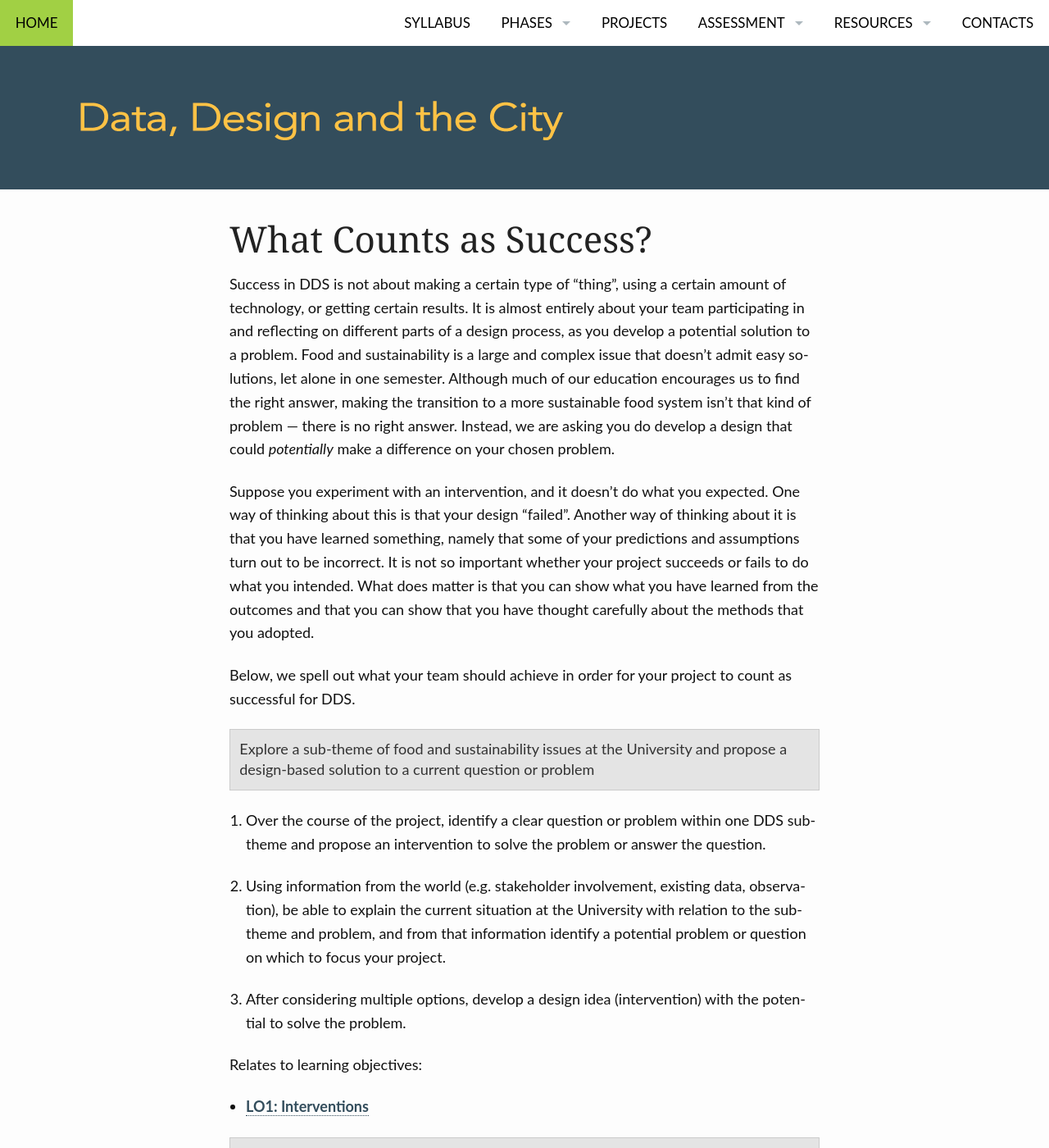
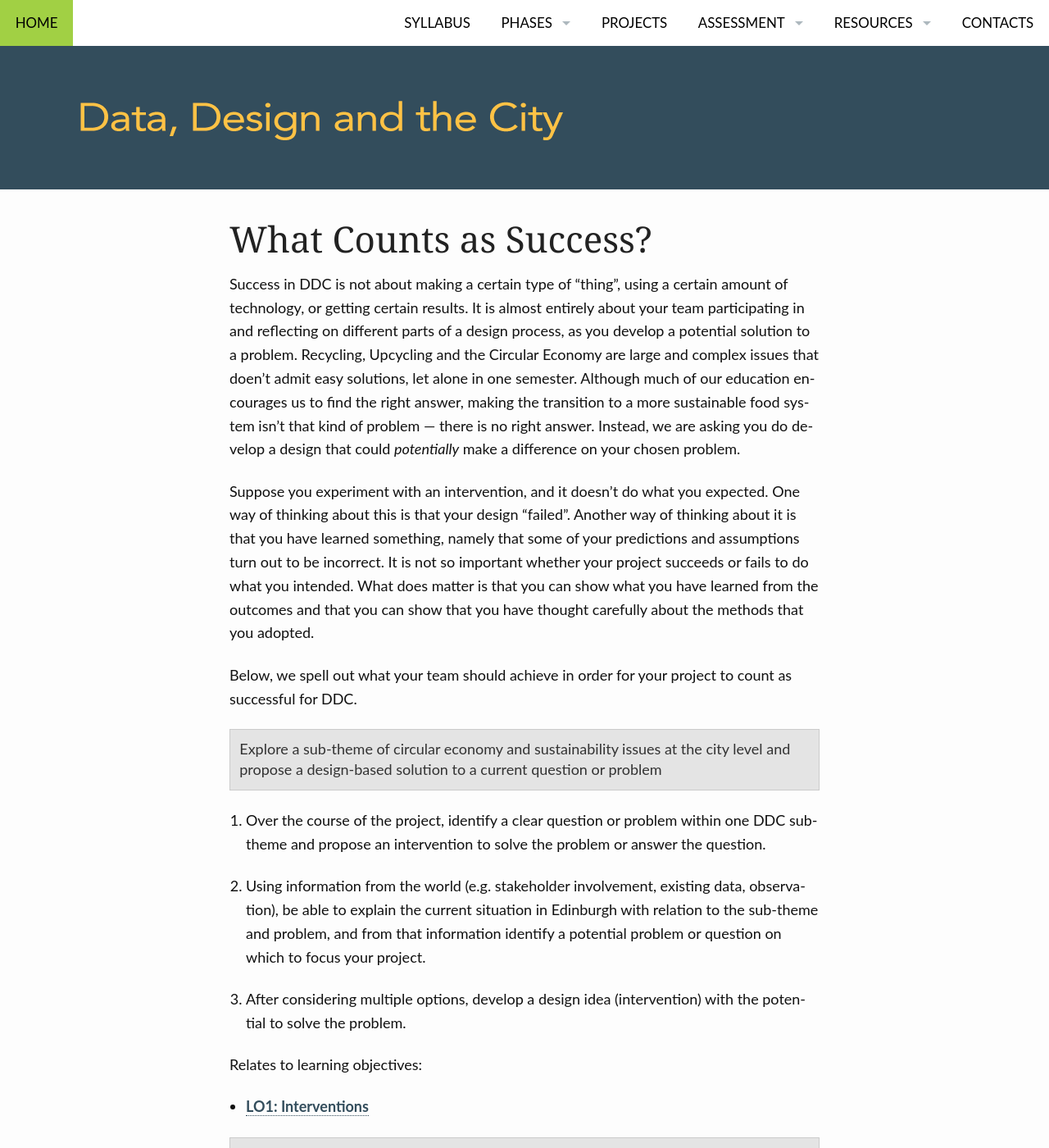
Before and after one commit to edinburghlivinglab/ddc, a Jekyll site: the page built from pages/project_success.md, in a window 1280 px wide and 1400 px high. Shown: the whole window at 82% size. Built offline with Jekyll 4.4.1, drawn with Linux system fonts in a browser that asks for light colours; some of the changed text lies outside the part shown.

Commit message:
Update project_success.md

```diff
--- a/pages/project_success.md
+++ b/pages/project_success.md
@@ -4,11 +4,10 @@ title: "What Counts as Success?"
 permalink: "/project_success/"
 ---
 
-Success in DDS is not about making a certain type of "thing", using
+Success in DDC is not about making a certain type of "thing", using
 a certain amount of  technology, or getting certain results. It is almost
 entirely about your team participating in and reflecting on different parts of
-a design process, as you develop a potential solution to a problem.  Food and
-sustainability is a large and complex issue that doesn't admit easy solutions,
+a design process, as you develop a potential solution to a problem. Recycling, Upcycling and the Circular Economy are large and complex issues that doen't admit easy solutions,
 let alone in one semester. Although much of our education encourages us to
 find the right answer, making the transition to a more sustainable food system
 isn't that kind of problem &mdash; there is no right answer. Instead, we are
@@ -24,15 +23,15 @@ What does matter is that you can show what you have learned from the outcomes
 and that you can show that you have thought carefully about the methods that
 you adopted.
 
-Below, we spell out what your team should achieve in order for your project to count as successful for DDS.
+Below, we spell out what your team should achieve in order for your project to count as successful for DDC.
 
-###### Explore a sub-theme of food and sustainability issues at the University and propose a design-based solution to a current question or problem
+###### Explore a sub-theme of circular economy and sustainability issues at the city level and propose a design-based solution to a current question or problem
 
 
-1. Over the course of the project, identify a clear question or problem within one DDS
+1. Over the course of the project, identify a clear question or problem within one DDC
 sub-theme and propose an intervention to solve the problem or answer the question.
 
-2. Using information from the world (e.g. stakeholder involvement, existing data, observation), be able to explain the current situation at the University with relation to the sub-theme and
+2. Using information from the world (e.g. stakeholder involvement, existing data, observation), be able to explain the current situation in Edinburgh with relation to the sub-theme and
 problem, and from that information identify a potential problem or question on which to focus your
 project.
 
@@ -46,15 +45,14 @@ Relates to learning objectives:
 
 ###### Effectively communicate your problem and design idea
 
-1. Be able to explain your problem and design intervention in a way that a general (non-DDS) audience
+1. Be able to explain your problem and design intervention in a way that a general (non-DDC) audience
 would be able to understand, and convince the audience that the design may be able to answer the
 team's particular question or solve the problem.
 
 2. Be able to show that you have used two types of required data in the project, and have analysed and
 presented them in an appropriate and relevant way that supports your design idea.
 
-3. Show an attempt to connect the group's problem choice and final design back to wider food and
-sustainability issues and policies (e.g. University and EUSA policy).
+3. Show an attempt to connect the group's problem choice and final design back to wider circular economy issues and policies (e.g. University and City Chamber).
 
 Relates to learning objectives:
 
@@ -100,13 +98,13 @@ Relates to learning objectives:
 
 Having a successful project does **not** depend on:
 
-1. Pleasing DDS staff members and only choosing options or methods you think
+1. Pleasing DDC staff members and only choosing options or methods you think
 they like! The  important thing is that your team can give a good explanation
 of what you have done, and why,  and how. It is **your** project, and you have
 the final ownership and responsibility for it.
 
 2. Having "good" or "significant" results, or testing your final design with
-lots of people. DDS  projects are intended to be small. You will have limited
+lots of people. DDC  projects are intended to be small. You will have limited
 time to test your final design. This is OK. Much more important is being able
 to discuss and use the information  that you do have, and to reflect on your
 design.
```
